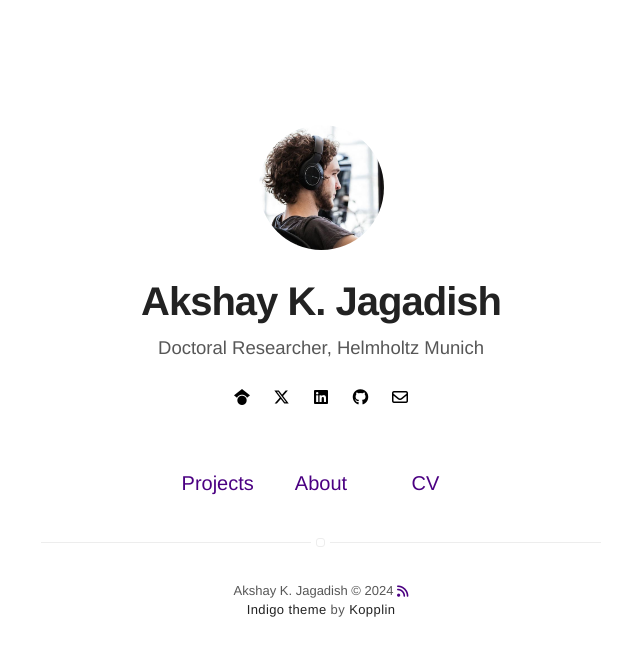
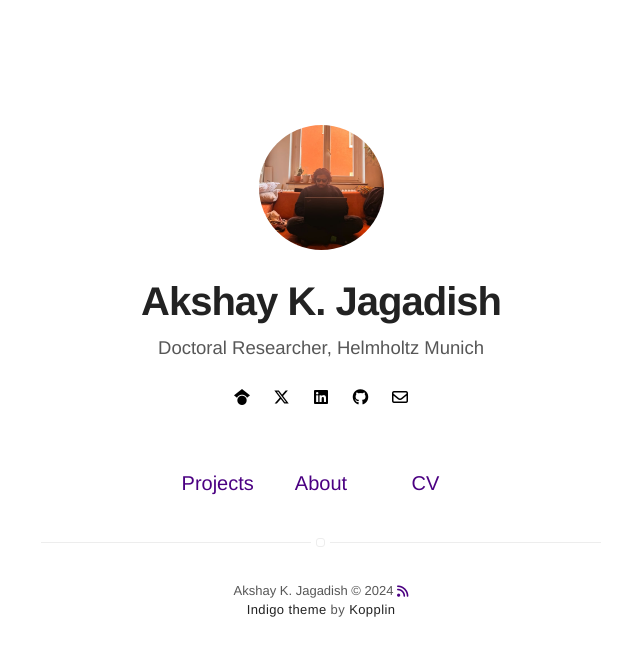
Before and after one commit to akjagadish/akjagadish.github.io, a Jekyll site: the page built from index.html, in a window 1280 px wide. Shown: the top 656 px of the page, without its empty margins (319-959 px from the left). Built offline with Jekyll 4.4.1, drawn with Linux system fonts in a browser that asks for light colours; nearby versions of some CDN libraries.

Commit message:
refactor: Update profile picture file

```diff
--- a/_config.yml
+++ b/_config.yml
@@ -8,7 +8,7 @@ description: A blog about technology and stuff related
 # if it's an external image, update below for true
 # better with square images
 external-image: false
-picture: assets/images/profile2.jpg
+picture: assets/images/profile.jpg
 
 # your site color theme, true for dark theme,
 # false to light theme, auto to switch with system.
```
